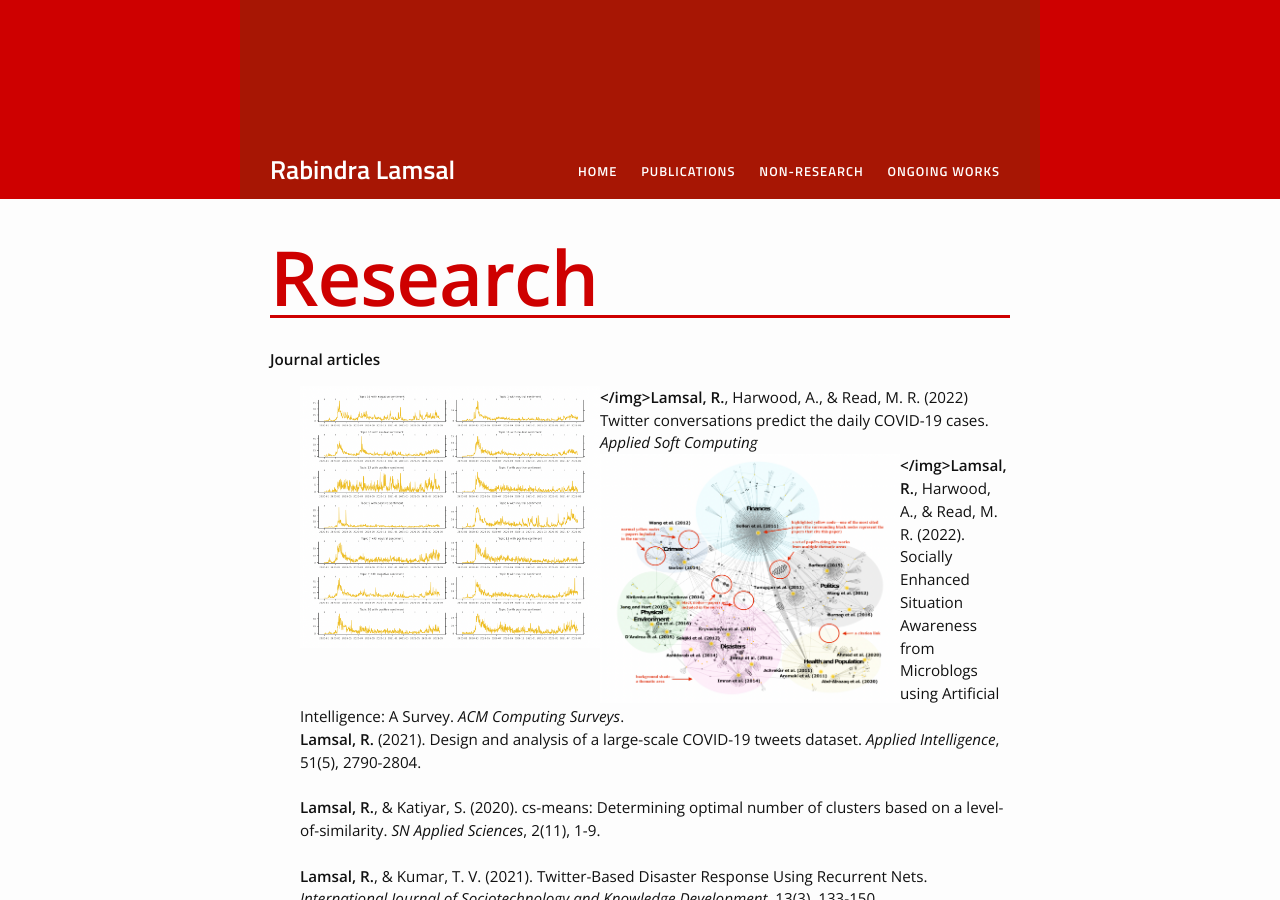
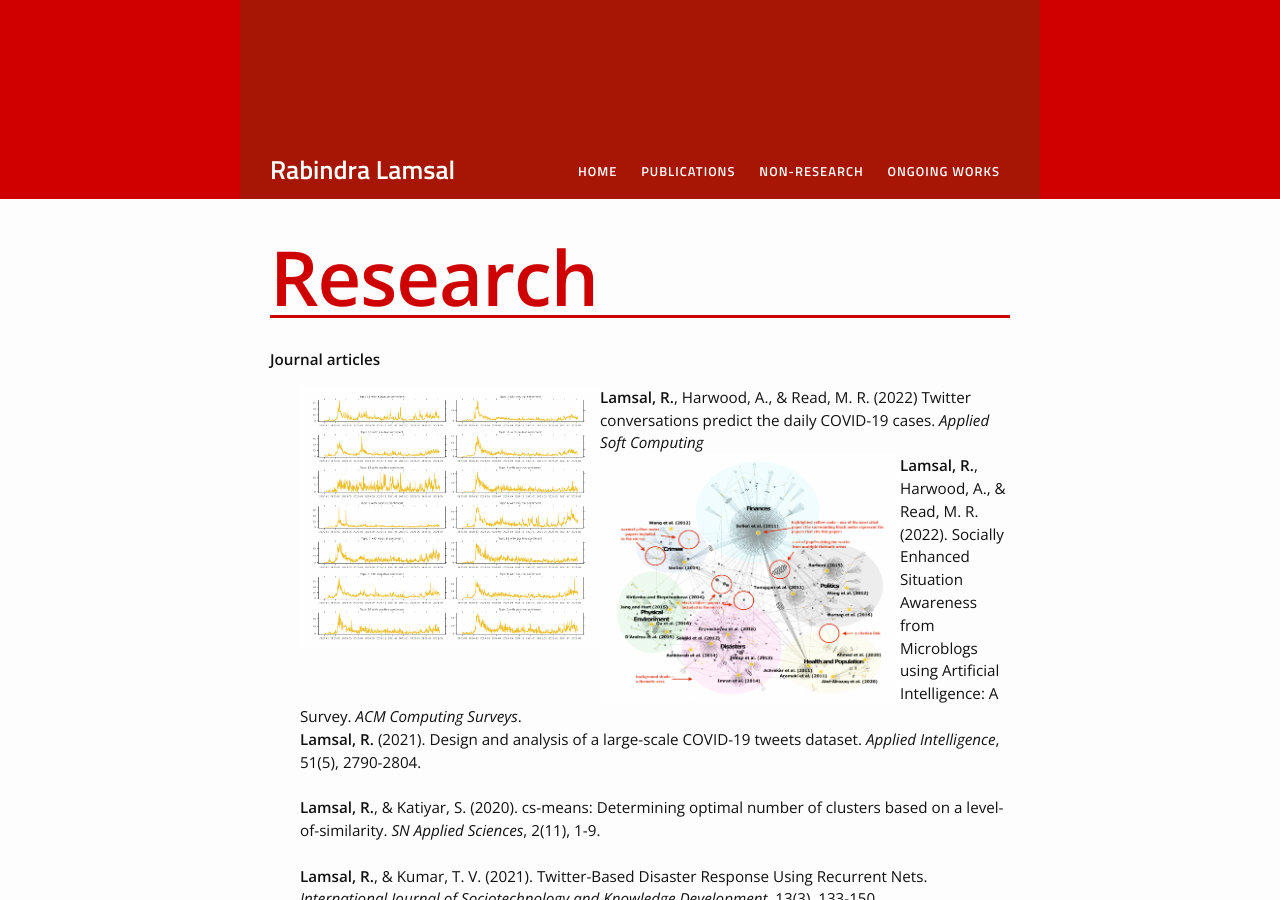
Before and after one commit to rabindralamsal/personal-site, a Jekyll site: the page built from research.md, in a window 1280 px wide and 900 px high. Built offline with Jekyll 4.4.1, drawn with Linux system fonts in a browser that asks for light colours.

Commit message:
Update research.md

```diff
--- a/research.md
+++ b/research.md
@@ -6,10 +6,10 @@ title: Research
 <b>Journal articles</b>
 <ul>
 
-  <div id="block"><b><img src="https://rlamsal.com.np/images/covid-forecast.png" width=300px height=auto align="left"></img>Lamsal, R.</b>, Harwood, A., & Read, M. R. (2022) Twitter conversations predict the daily COVID-19 cases. <i>Applied Soft Computing</i></div>
+  <div id="block"><b><img src="https://rlamsal.com.np/images/covid-forecast.png" width=300px height=auto align="left">Lamsal, R.</b>, Harwood, A., & Read, M. R. (2022) Twitter conversations predict the daily COVID-19 cases. <i>Applied Soft Computing</i></div>
 
 
-  <div id="block"><b><img src="https://rlamsal.com.np/images/survey-paper.png" width=300px height=auto align="left"></img>Lamsal, R.</b>, Harwood, A., & Read, M. R. (2022). Socially Enhanced Situation Awareness from Microblogs using Artificial Intelligence: A Survey. <i>ACM Computing Surveys</i>.</div>
+  <div id="block"><b><img src="https://rlamsal.com.np/images/survey-paper.png" width=300px height=auto align="left">Lamsal, R.</b>, Harwood, A., & Read, M. R. (2022). Socially Enhanced Situation Awareness from Microblogs using Artificial Intelligence: A Survey. <i>ACM Computing Surveys</i>.</div>
 
 
 <b>Lamsal, R.</b> (2021). Design and analysis of a large-scale COVID-19 tweets dataset. <i>Applied Intelligence</i>, 51(5), 2790-2804.<br><br>
```
